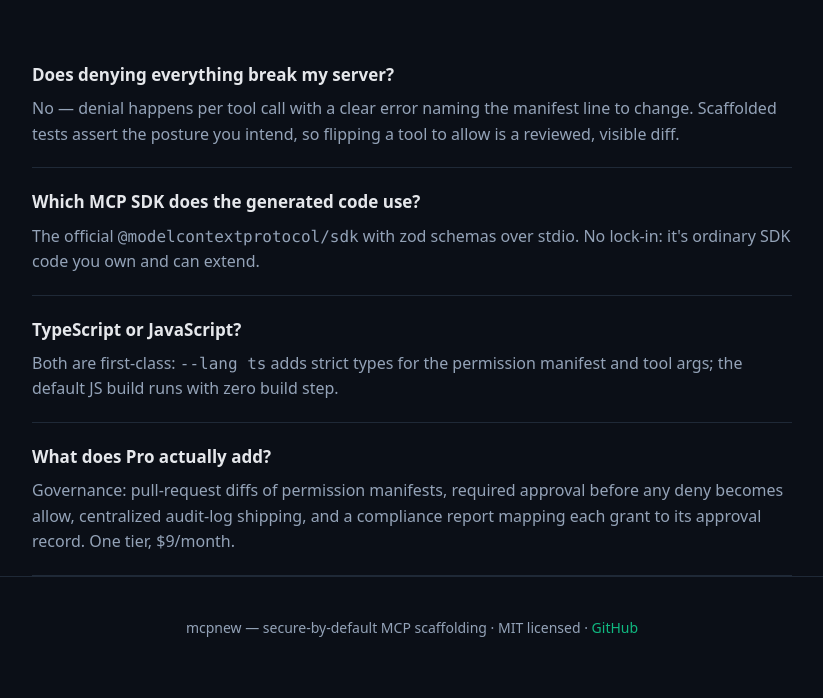
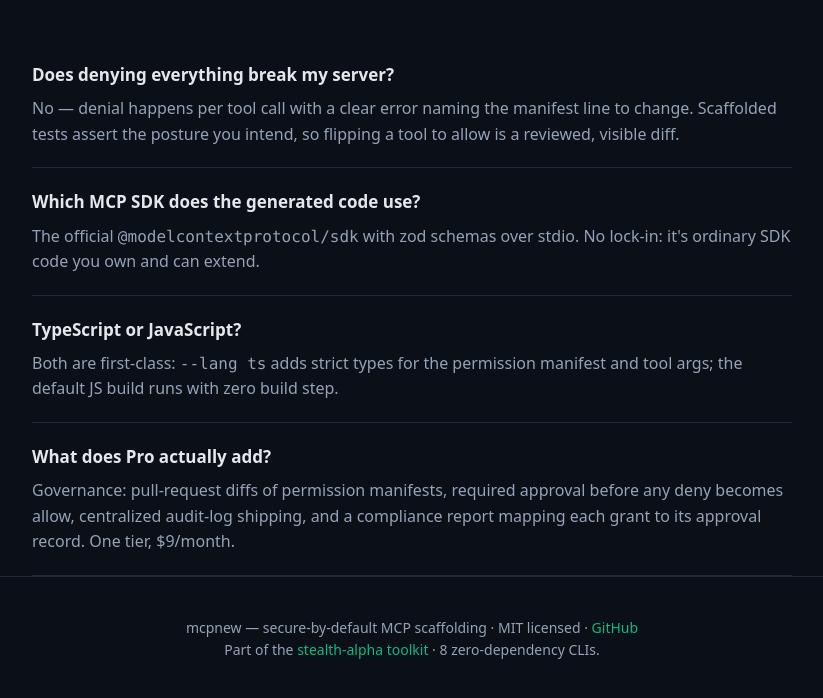
Before and after one commit to stealth-alpha/mcpnew, a website: page site/index.html in a window 1280 px wide. Shown: the part 2630-3328 px from the top of the page, without its empty margins (228-1051 px from the left). Drawn offline with Linux system fonts and the light colour scheme.

Commit message:
docs(site): link to stealth-alpha toolkit hub in footer

```diff
--- a/site/index.html
+++ b/site/index.html
@@ -167,6 +167,7 @@ footer{border-top:1px solid var(--border);padding:40px 0;color:var(--muted);font
 
 <footer>
   <div class="wrap">mcpnew — secure-by-default MCP scaffolding · MIT licensed · <a href="https://github.com/stealth-alpha/mcpnew">GitHub</a></div>
+  <div class="wrap">Part of the <a href="https://stealth-alpha.github.io/toolkit/">stealth-alpha toolkit</a> · 8 zero-dependency CLIs.</div>
 </footer>
 </body>
 </html>
```
